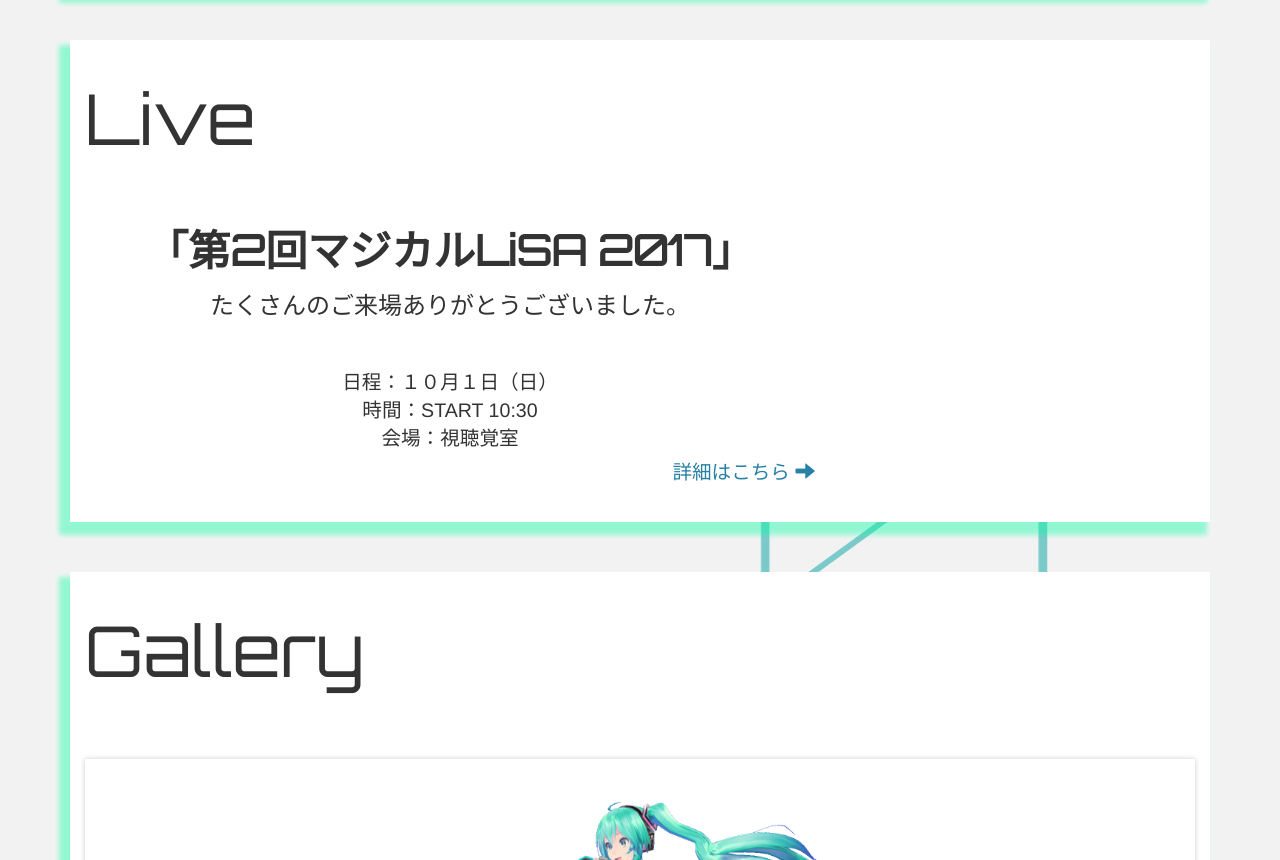
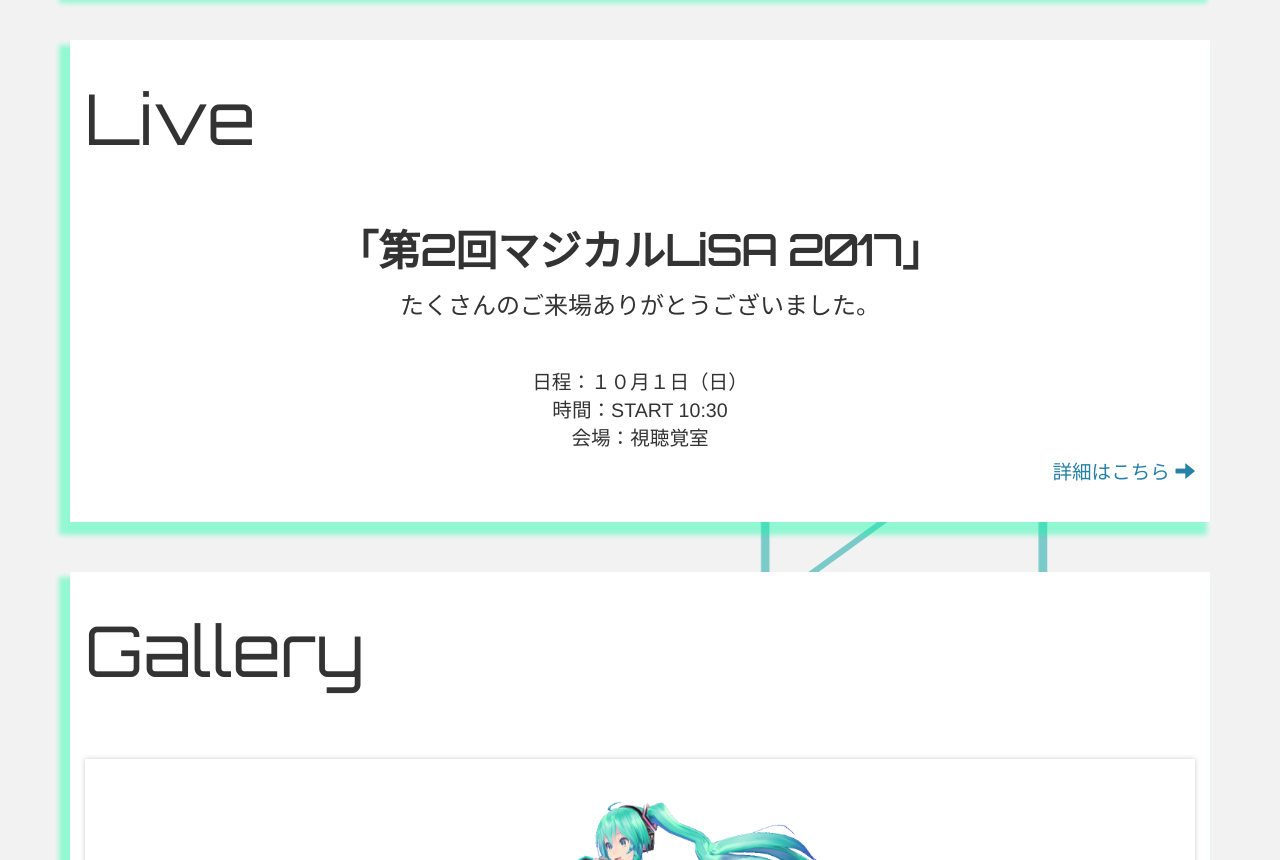
Before and after one commit to magcho/magicalLiSA-2017, a plain HTML site: page index.html in a window 1280 px wide. Shown: the part 1386-2246 px from the top of the page. Drawn offline with Linux system fonts and the light colour scheme.

Commit message:
[fix]indexのliveに画像がないので、12幅へ修正

```diff
--- a/index.html
+++ b/index.html
@@ -244,7 +244,8 @@
         </div>
 
         <div class="row">
-          <div class="col-md-8 hidden-sm hidden-xs">
+          <!-- <div class="col-md-8 hidden-sm hidden-xs"> -->
+          <div class="col-md-12 hidden-sm hidden-xs">
 
             <!-- PC only -->
             <h2 class="title font-Orbitron ">
@@ -268,10 +269,10 @@
           </div>
 
           <!-- all type view -->
-          <div class="col-md-4">
+          <!-- <div class="col-md-4">
             <!-- <img src="./resource/img/visual/poster-min.jpg" /> -->
             <!-- <img src="./resource/img/pic/soon.png" /> -->
-          </div>
+          <!-- </div> -->
 
           <!-- mobile Only -->
           <div class="col-md-8 hidden-lg hidden-md">
```
